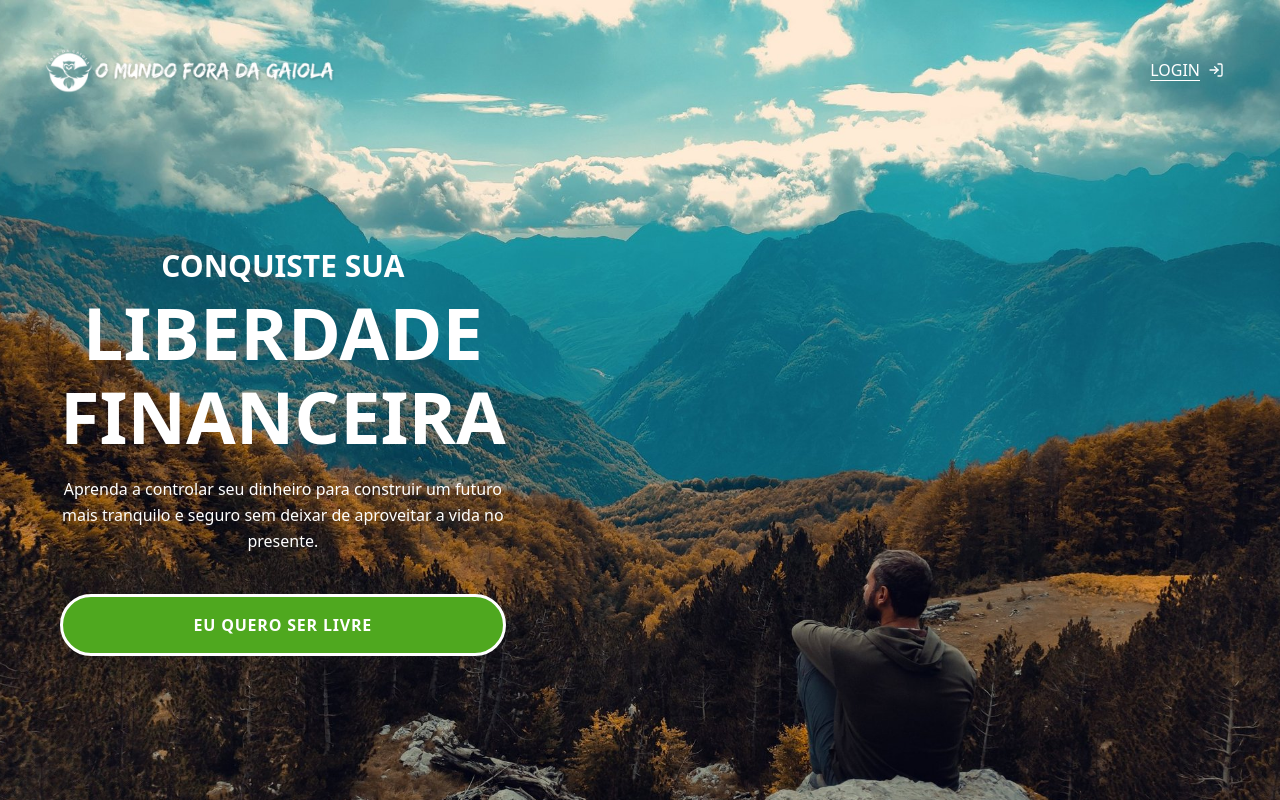
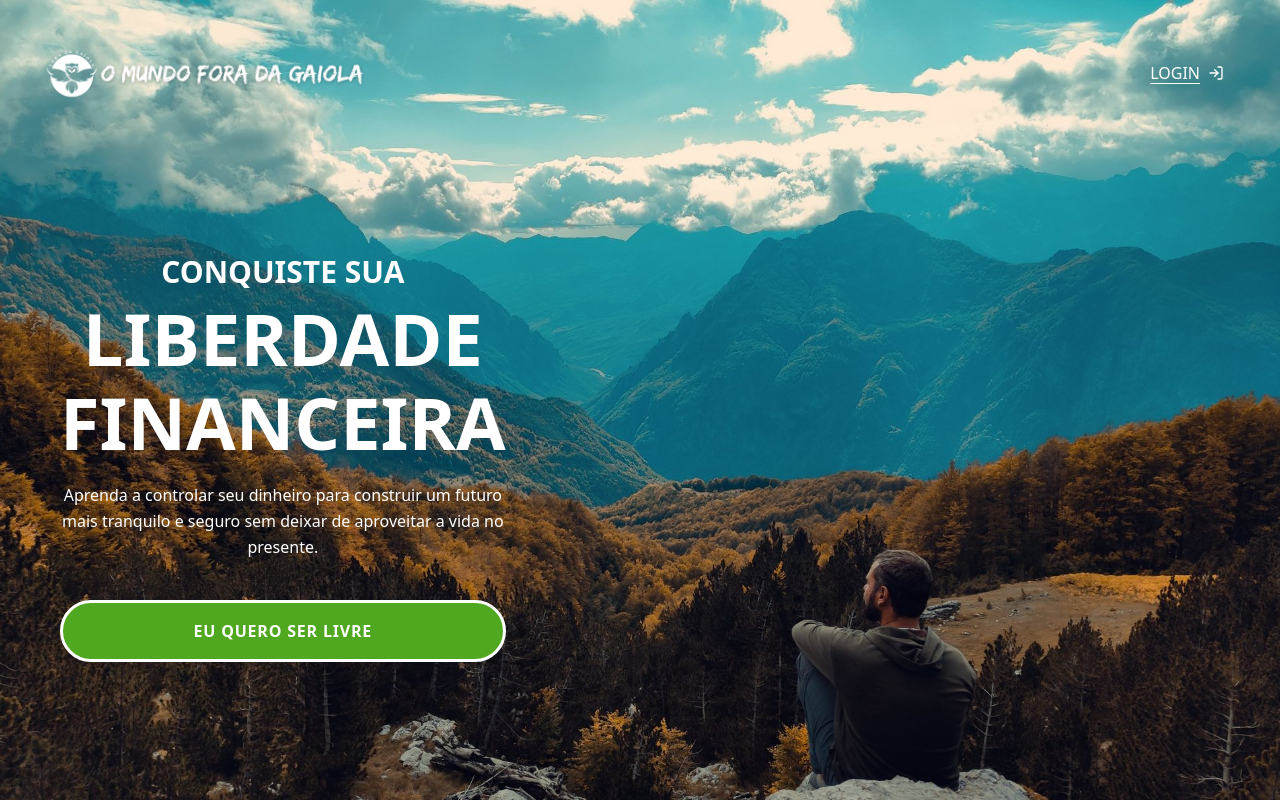
Before and after one commit to rodolphoreis/mundo-fora-da-gaiola, a Next.js app: page / in a window 1280 px wide. Shown: the top 800 px of the page. Built offline with nearby package versions, Linux system fonts and the light colour scheme.

Commit message:
style: change width of logo

```diff
--- a/src/components/Header.tsx
+++ b/src/components/Header.tsx
@@ -10,7 +10,7 @@ export function Header() {
     <header className="w-full ">
       <div className="max-w-[1200px] flex items-center justify-between pt-5 md:pt-10 md:px-0 mx-auto">
         <Link href="/">
-          <Image src="/logo.png" alt="logo" width={300} height={200} />
+          <Image src="/logo.png" alt="logo" width={330} height={200} />
         </Link>
 
         <Navbar />
--- a/src/components/Navbar.tsx
+++ b/src/components/Navbar.tsx
@@ -54,7 +54,7 @@ export function Navbar() {
         >
           <div className=" w-full max-w-[1275px] mx-auto sm:px-8 flex items-center justify-between gap-3 md:gap-3 md:flex-row ">
             <Link href="/">
-              <Image src="/logo.png" alt="logo" width={230} height={180} />
+              <Image src="/logo.png" alt="logo" width={330} height={200} />
             </Link>
 
             <Link
```
